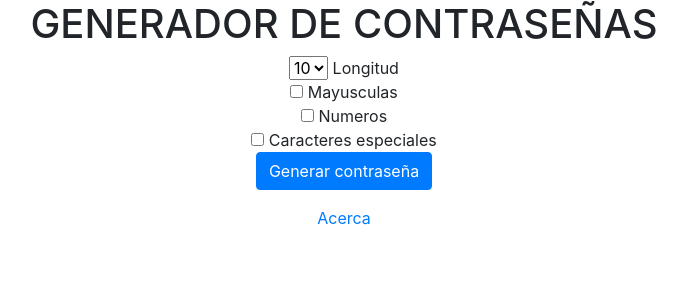
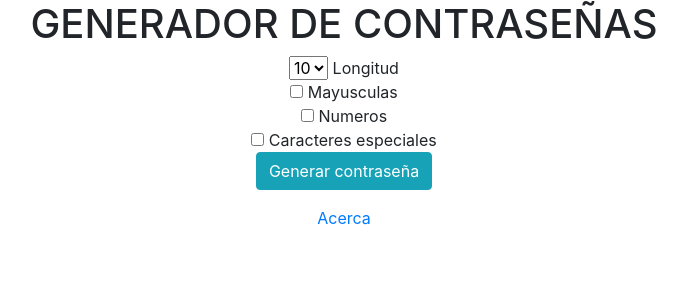
Before and after one commit to mrruizf/django3-password, a Django app: page / in a window 1280 px wide. Shown: the top 300 px of the page, without its empty margins (296-983 px from the left). Run offline with Django 3.2, Linux system fonts and the light colour scheme; some libraries are stand-ins or nearby versions.

Commit message:
Segundo comentario!

```diff
--- a/generador/templates/generador/home.html
+++ b/generador/templates/generador/home.html
@@ -21,7 +21,7 @@
     <input type="checkbox" name="Car_especial"> Caracteres especiales
     <br>
 
-    <input type="submit" value="Generar contraseña" class="btn btn-primary">
+    <input type="submit" value="Generar contraseña" class="btn btn-info">
 
 </form>
 
```
